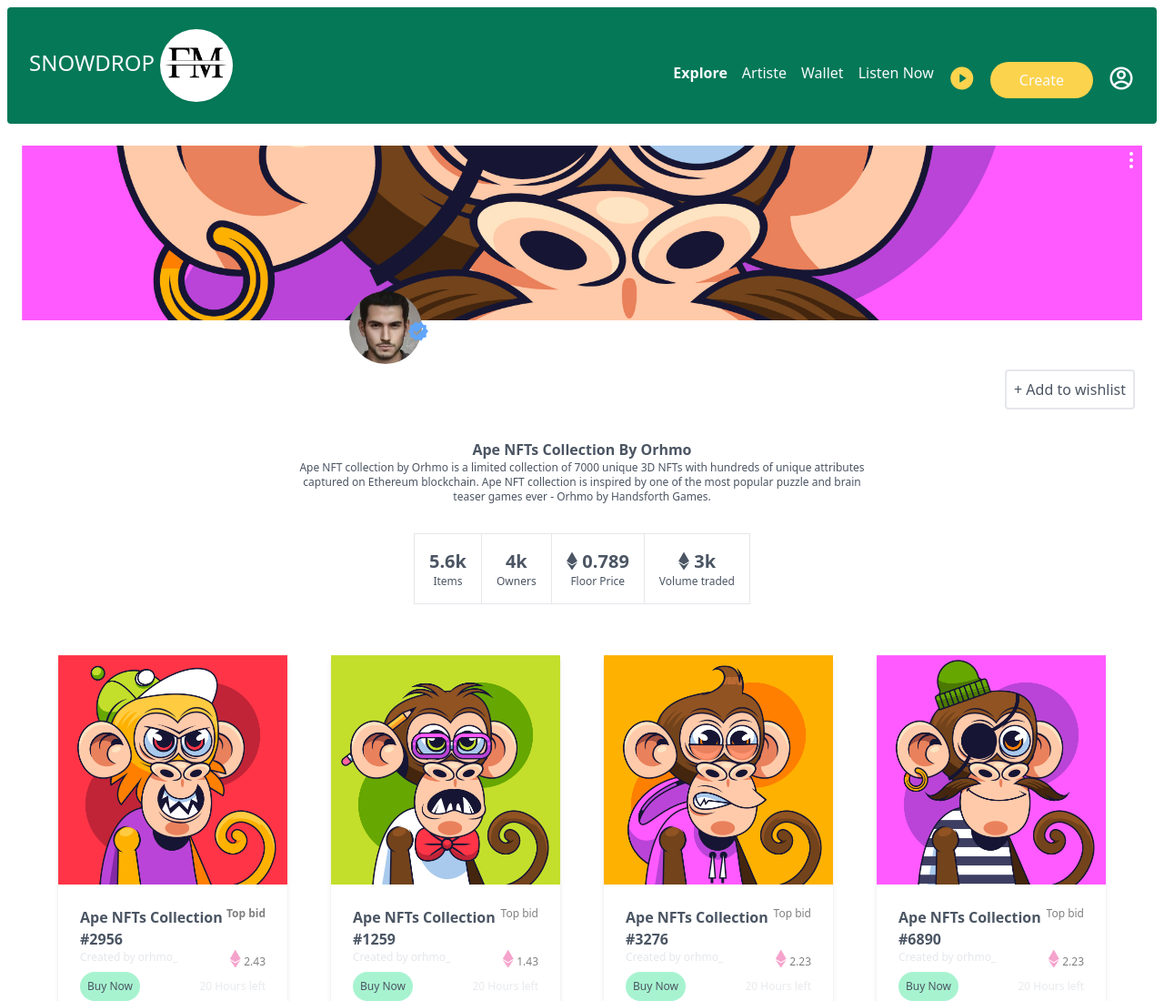
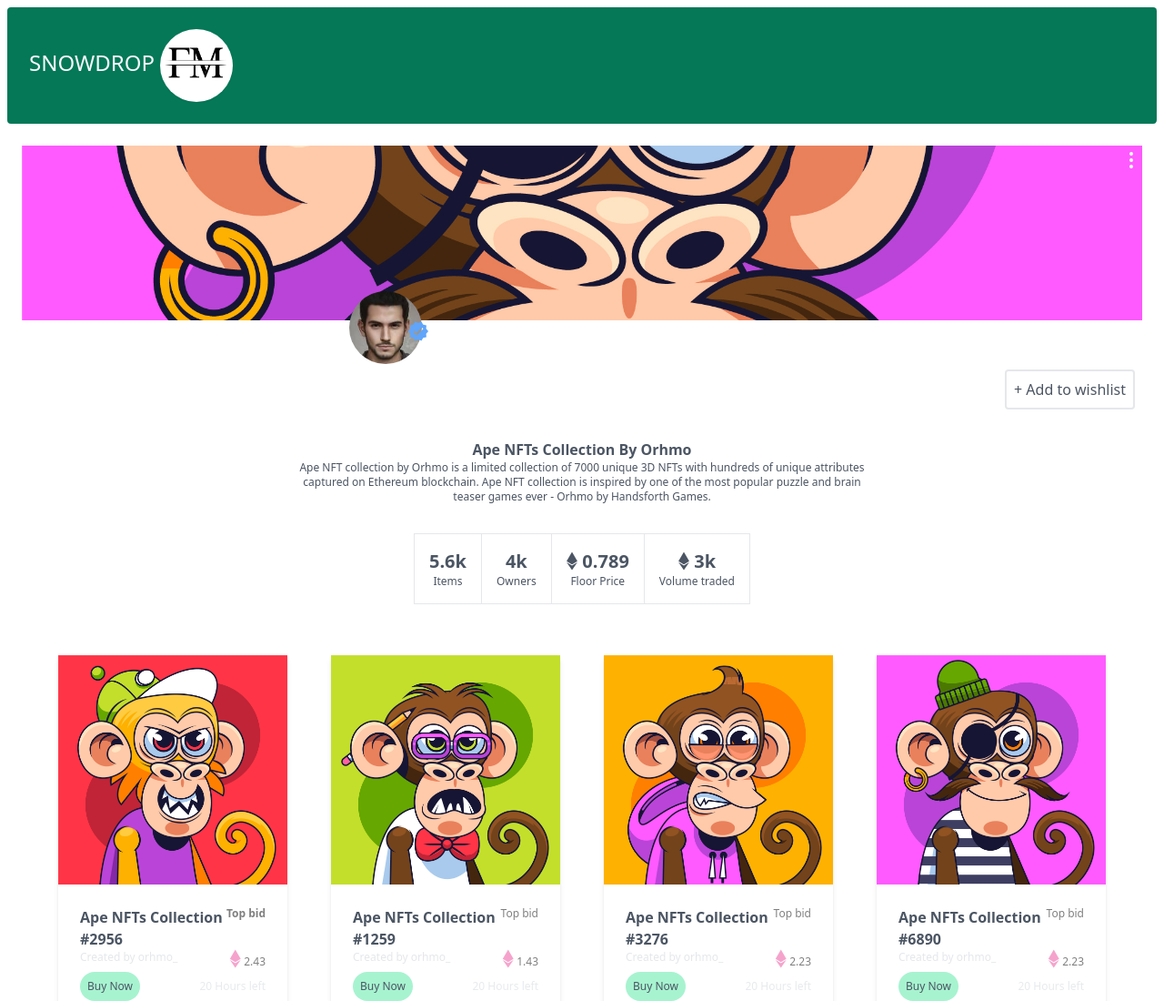
Before and after one commit to Orhmo/NFT-marketplace, a website: page public/index.html in a window 1280 px wide. Shown: the top 1100 px of the page at 91% size. Drawn offline with nearby package versions, Linux system fonts and the light colour scheme.

Commit message:
Update index.html

```diff
--- a/public/index.html
+++ b/public/index.html
@@ -33,7 +33,7 @@
           </div>
 
           <!-- Menu -->
-            <div class=" sm:hidden md:flex space-x-4 pt-12 p-4">
+            <div class=" sm:hidden md:hidden space-x-4 pt-12 p-4">
               <a href="#" class="text-grey-700 font-bold hover:text-hover">Explore</a>
               <a href="#" class="hover:text-hover">Artiste</a>
               <a href="#" class="hover:text-hover">Wallet</a>
```
